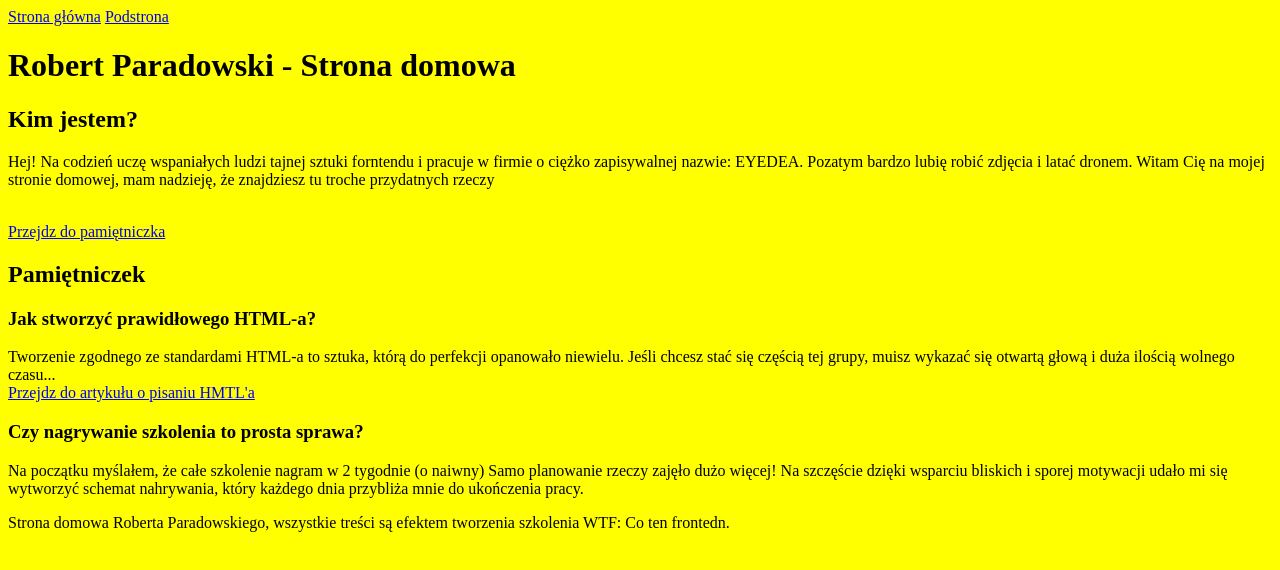
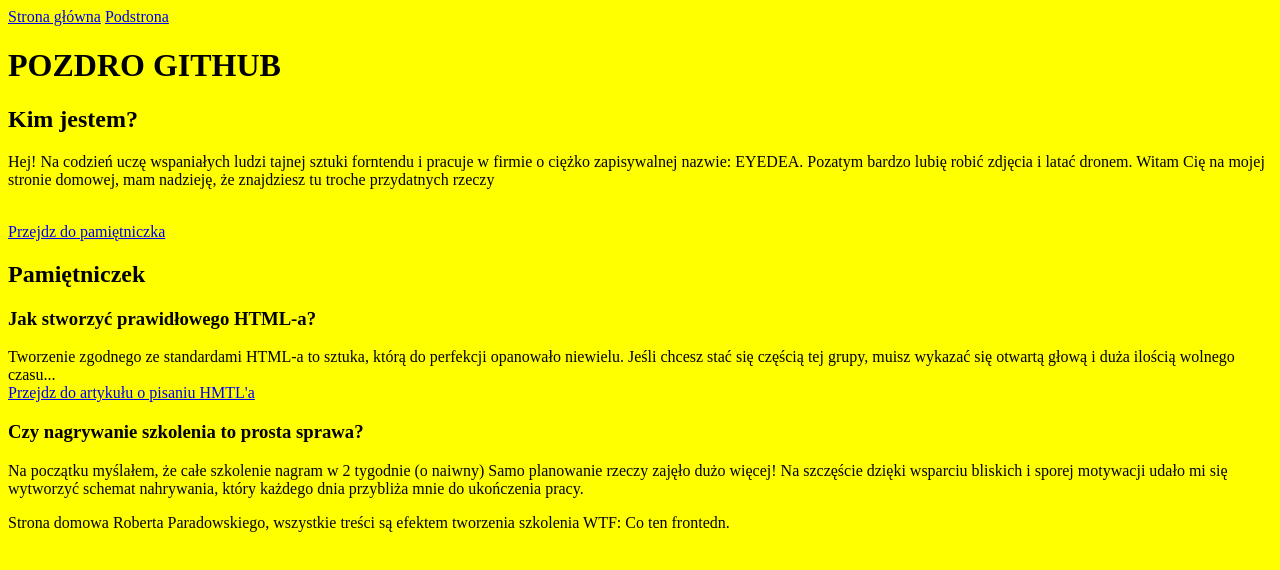
Before and after one commit to paradajs7100/hompage, a plain HTML site: page index.html in a window 1280 px wide. Drawn offline with Linux system fonts and the light colour scheme.

Commit message:
feat: new heading

```diff
--- a/index.html
+++ b/index.html
@@ -16,7 +16,7 @@
     <main>
         <header>
             <h1 class="mainHeader">
-                Robert Paradowski - Strona domowa
+                POZDRO GITHUB
             </h1>
         </header>
         <section>
```
